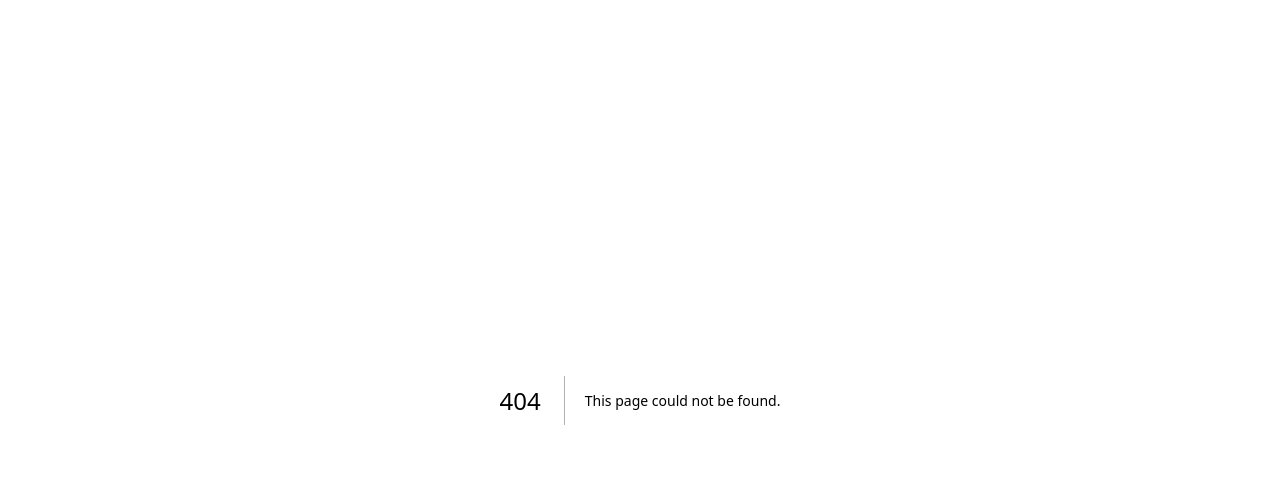
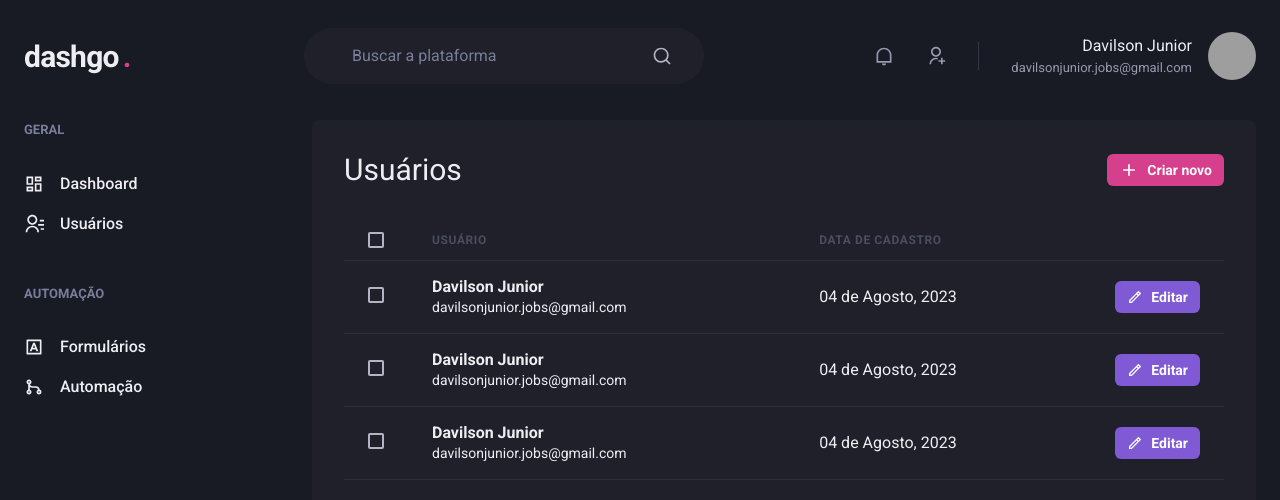
Before and after one commit to DavilsonJunior/trilha-old-ignite-reactjs, a Next.js app in the folder 06-contruindo-interfaces-do-futuro/godash/: page /users in a window 1280 px wide. Before the commit this address had no page. Shown: the top 500 px of the page. Built offline with nearby package versions, Linux system fonts and the light colour scheme; grey boxes are pictures that could not be loaded.

Commit message:
feat: users screen

```diff
--- /dev/null
+++ b/06-contruindo-interfaces-do-futuro/godash/src/pages/users/index.tsx
@@ -0,0 +1,120 @@
+import { Box, Button, Checkbox, Flex, Heading, Icon, Table, Tbody, Td, Text, Th, Thead, Tr } from "@chakra-ui/react";
+import { RiAddLine, RiPencilLine } from "react-icons/ri";
+import { Header } from "../../components/Header";
+import { Sidebar } from "../../components/SIdebar";
+
+export default function UserList() {
+  return (
+    <Box>
+      <Header />
+      <Flex
+          w="100%"
+          my="6"
+          maxWidth={1480}
+          mx="auto"
+          px="6"
+      >
+        <Sidebar />
+
+        <Box flex="1" borderRadius={8} bg="gray.800" p="8">
+          <Flex mb="8" justify="space-between" align="center">
+            <Heading size="lg" fontWeight="normal">Usuários</Heading>
+
+            <Button
+              as="a"
+              size="sm"
+              fontSize="sm"
+              colorScheme="pink"
+              leftIcon={<Icon as={RiAddLine} fontSize="20" />}
+            >
+              Criar novo
+            </Button>
+          </Flex>
+          <Table colorScheme="whiteAlpha">
+            <Thead>
+              <Tr>
+                <Th px="6" color="gray.300" width="8">
+                  <Checkbox colorScheme="pink" />
+                </Th>
+                <Th>Usuário</Th>
+                <Th>Data de cadastro</Th>
+                <Th width="8"></Th>
+              </Tr>
+            </Thead>
+            <Tbody>
+              <Tr>
+                <Td px="6">
+                  <Checkbox colorScheme="pink" />
+                </Td>
+                <Td>
+                  <Box>
+                    <Text fontWeight="bold">Davilson Junior</Text>
+                    <Text fontSize="sm">davilsonjunior.jobs@gmail.com</Text>
+                  </Box>
+                </Td>
+                <Td>04 de Agosto, 2023</Td>
+                <Td>
+                  <Button
+                    as="a"
+                    size="sm"
+                    fontSize="sm"
+                    colorScheme="purple"
+                    leftIcon={<Icon as={RiPencilLine} fontSize="16" />}
+                  >
+                    Editar
+                  </Button>
+                </Td>
+              </Tr>
+              <Tr>
+                <Td px="6">
+                  <Checkbox colorScheme="pink" />
+                </Td>
+                <Td>
+                  <Box>
+                    <Text fontWeight="bold">Davilson Junior</Text>
+                    <Text fontSize="sm">davilsonjunior.jobs@gmail.com</Text>
+                  </Box>
+                </Td>
+                <Td>04 de Agosto, 2023</Td>
+                <Td>
+                  <Button
+                    as="a"
+                    size="sm"
+                    fontSize="sm"
+                    colorScheme="purple"
+                    leftIcon={<Icon as={RiPencilLine} fontSize="16" />}
+                  >
+                    Editar
+                  </Button>
+                </Td>
+              </Tr>
+              <Tr>
+                <Td px="6">
+                  <Checkbox colorScheme="pink" />
+                </Td>
+                <Td>
+                  <Box>
+                    <Text fontWeight="bold">Davilson Junior</Text>
+                    <Text fontSize="sm">davilsonjunior.jobs@gmail.com</Text>
+                  </Box>
+                </Td>
+                <Td>04 de Agosto, 2023</Td>
+                <Td>
+                  <Button
+                    as="a"
+                    size="sm"
+                    fontSize="sm"
+                    colorScheme="purple"
+                    leftIcon={<Icon as={RiPencilLine} fontSize="16" />}
+                  >
+                    Editar
+                  </Button>
+                </Td>
+              </Tr>
+            </Tbody>
+          </Table>
+        </Box>
+      </Flex>
+    </Box>
+  )
+}
```
